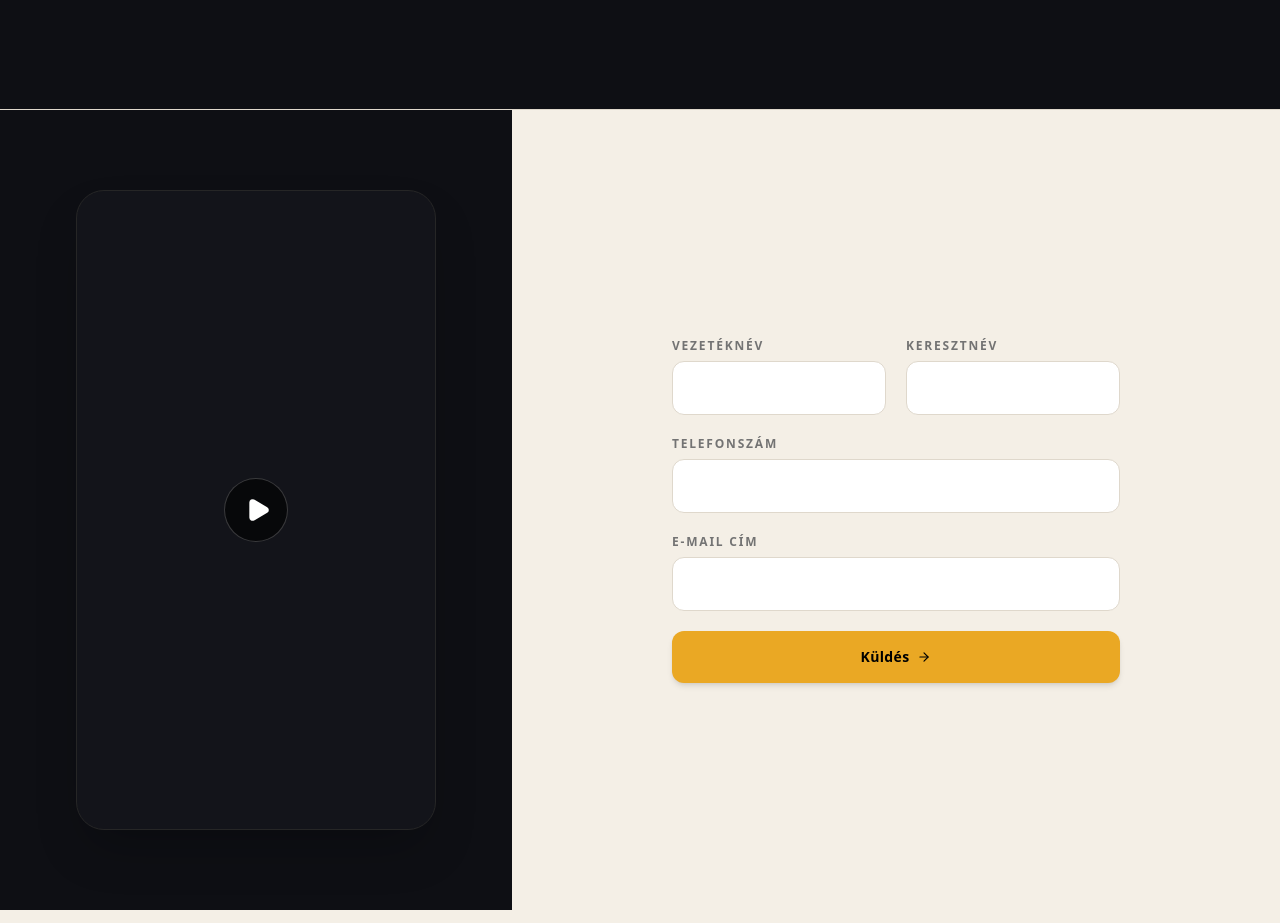
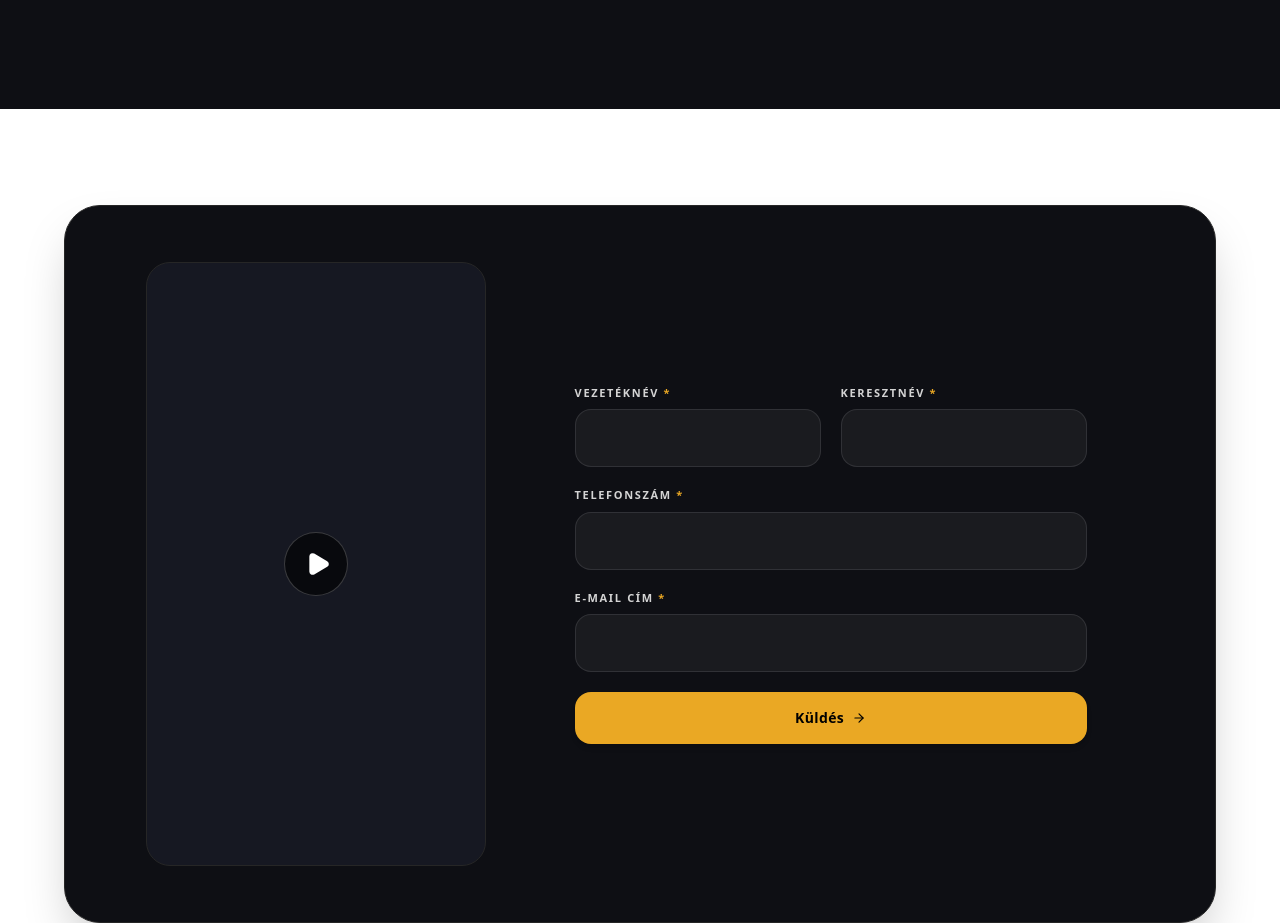
Before and after one commit to landingbulding-git/egriprod, an Astro site: page / in a window 1280 px wide. Shown: the part 8134-9057 px from the top of the page. Built offline with nearby package versions, Linux system fonts and the light colour scheme; Astro itself is replaced by a stand-in of ours; a web font is replaced by a local one.

Commit message:
Closer: white section with dark rounded card
Co-Authored-By: Claude Sonnet 5.5 <noreply@anthropic.com>

```diff
--- a/src/components/App.tsx
+++ b/src/components/App.tsx
@@ -2201,21 +2201,18 @@ export default function App() {
       {/* ================================================================ */}
       {/* CLOSER: Video (9:16 placeholder) + Contact form                  */}
       {/* ================================================================ */}
-      <section id="closer" className="w-full bg-[#F4EFE6] border-t border-[#DFD8CC] text-[#161616]">
-        <div className="grid grid-cols-1 lg:grid-cols-[2fr_3fr] lg:min-h-screen">
+      <section id="closer" className="w-full py-16 sm:py-24 px-4 sm:px-10 lg:px-16 bg-white text-white">
+        <div className="max-w-6xl mx-auto rounded-[28px] sm:rounded-[36px] bg-[#0E0F14] border border-neutral-800 shadow-2xl grid grid-cols-1 lg:grid-cols-[2fr_3fr] gap-10 lg:gap-16 items-center p-6 sm:p-10 lg:p-14">
           {/* Left: 9:16 video placeholder */}
-          <div className="bg-[#0E0F14] flex items-center justify-center px-6 py-16 sm:py-20">
-            <div className="w-full max-w-[320px] sm:max-w-[360px] aspect-[9/16] rounded-[28px] bg-[#13141A] border border-neutral-800 shadow-2xl flex items-center justify-center">
+          <div className="w-full max-w-[300px] sm:max-w-[340px] mx-auto aspect-[9/16] rounded-[24px] bg-[#161822] border border-neutral-800 flex items-center justify-center">
             <div className="w-16 h-16 rounded-full bg-black/60 border border-white/20 flex items-center justify-center text-white">
               <Play size={26} fill="currentColor" className="ml-1" />
             </div>
           </div>
-          </div>
 
           {/* Right: form */}
-          <div className="flex items-center justify-center px-6 sm:px-10 lg:px-16 py-16 sm:py-20">
           <form
-            className="w-full max-w-md space-y-5"
+            className="w-full max-w-lg mx-auto lg:mx-0 space-y-5"
             onSubmit={(e) => {
               e.preventDefault();
               showToast('Köszönjük! Hamarosan jelentkezünk.');
@@ -2226,56 +2223,55 @@ export default function App() {
             <input type="hidden" name="package" value={selectedPackage} />
             <div className="grid grid-cols-1 sm:grid-cols-2 gap-5">
                 <label className="block">
-                <span className="block text-[12px] font-bold uppercase tracking-[0.15em] text-neutral-500 mb-1.5">Vezetéknév</span>
+                  <span className="block text-[11px] font-bold uppercase tracking-[0.15em] text-neutral-300 mb-2">Vezetéknév <span className="text-[#EAA824]">*</span></span>
                   <input
                     name="lastName"
                     type="text"
                     autoComplete="family-name"
                     required
-                  className="w-full px-4 py-3.5 rounded-xl bg-white border border-[#DFD8CC] text-[#161616] text-base focus:outline-none focus:border-[#EAA824] focus:ring-2 focus:ring-[#EAA824]/30 transition"
+                    className="w-full px-5 py-4 rounded-2xl bg-white/5 border border-white/10 text-white text-base focus:outline-none focus:border-[#EAA824] focus:ring-2 focus:ring-[#EAA824]/30 transition"
                   />
                 </label>
                 <label className="block">
-                <span className="block text-[12px] font-bold uppercase tracking-[0.15em] text-neutral-500 mb-1.5">Keresztnév</span>
+                  <span className="block text-[11px] font-bold uppercase tracking-[0.15em] text-neutral-300 mb-2">Keresztnév <span className="text-[#EAA824]">*</span></span>
                   <input
                     name="firstName"
                     type="text"
                     autoComplete="given-name"
                     required
-                  className="w-full px-4 py-3.5 rounded-xl bg-white border border-[#DFD8CC] text-[#161616] text-base focus:outline-none focus:border-[#EAA824] focus:ring-2 focus:ring-[#EAA824]/30 transition"
+                    className="w-full px-5 py-4 rounded-2xl bg-white/5 border border-white/10 text-white text-base focus:outline-none focus:border-[#EAA824] focus:ring-2 focus:ring-[#EAA824]/30 transition"
                   />
                 </label>
             </div>
                 <label className="block">
-                <span className="block text-[12px] font-bold uppercase tracking-[0.15em] text-neutral-500 mb-1.5">Telefonszám</span>
+                  <span className="block text-[11px] font-bold uppercase tracking-[0.15em] text-neutral-300 mb-2">Telefonszám <span className="text-[#EAA824]">*</span></span>
                   <input
                     name="phone"
                     type="tel"
                     autoComplete="tel"
                     required
-                  className="w-full px-4 py-3.5 rounded-xl bg-white border border-[#DFD8CC] text-[#161616] text-base focus:outline-none focus:border-[#EAA824] focus:ring-2 focus:ring-[#EAA824]/30 transition"
+                    className="w-full px-5 py-4 rounded-2xl bg-white/5 border border-white/10 text-white text-base focus:outline-none focus:border-[#EAA824] focus:ring-2 focus:ring-[#EAA824]/30 transition"
                   />
                 </label>
                 <label className="block">
-                <span className="block text-[12px] font-bold uppercase tracking-[0.15em] text-neutral-500 mb-1.5">E-mail cím</span>
+                  <span className="block text-[11px] font-bold uppercase tracking-[0.15em] text-neutral-300 mb-2">E-mail cím <span className="text-[#EAA824]">*</span></span>
                   <input
                     name="email"
                     type="email"
                     autoComplete="email"
                     required
-                  className="w-full px-4 py-3.5 rounded-xl bg-white border border-[#DFD8CC] text-[#161616] text-base focus:outline-none focus:border-[#EAA824] focus:ring-2 focus:ring-[#EAA824]/30 transition"
+                    className="w-full px-5 py-4 rounded-2xl bg-white/5 border border-white/10 text-white text-base focus:outline-none focus:border-[#EAA824] focus:ring-2 focus:ring-[#EAA824]/30 transition"
                   />
                 </label>
             <button
               type="submit"
-              className="w-full py-4 px-5 rounded-xl bg-[#EAA824] hover:bg-[#ffba2e] text-black font-bold text-sm tracking-wide flex items-center justify-center gap-2 transition-all shadow-md active:scale-95 cursor-pointer"
+              className="w-full py-4 px-5 rounded-2xl bg-[#EAA824] hover:bg-[#ffba2e] text-black font-bold text-sm tracking-wide flex items-center justify-center gap-2 transition-all shadow-md active:scale-95 cursor-pointer"
             >
               <span>Küldés</span>
               <ArrowRight size={14} />
             </button>
           </form>
         </div>
-        </div>
       </section>
 
     </main>
```
Lines whose indentation alone changed are shown as unchanged.
